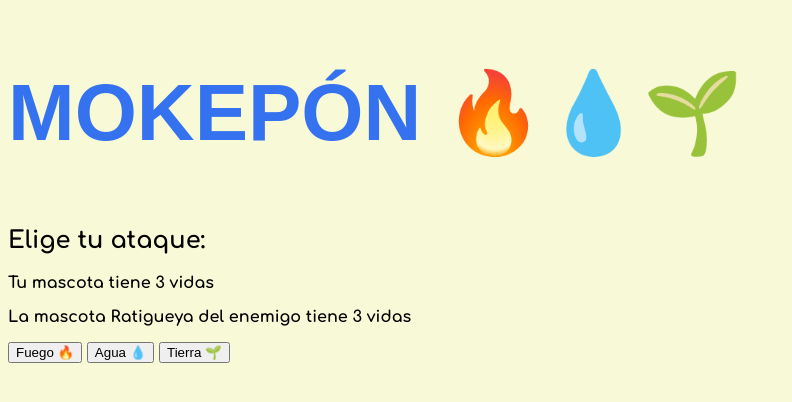
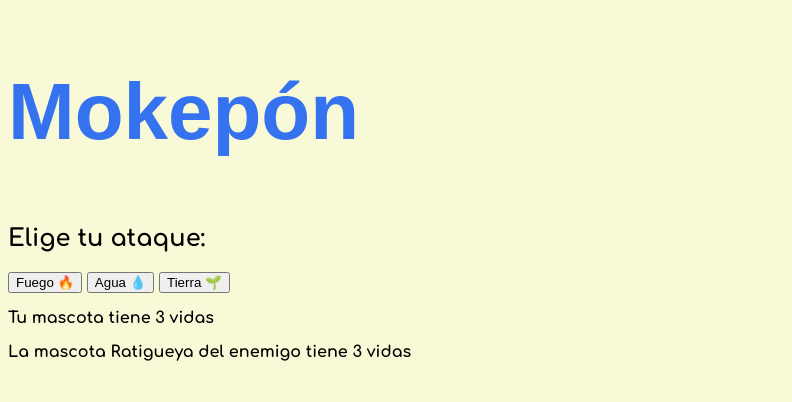
Before and after one commit to isra-osvaldo/mokepon, a plain HTML site: page mokepon.html in a window 1280 px wide. Both pictures are taken after a click on the button "Seleccionar". Shown: the whole page, without its empty margins (0-792 px from the left). Drawn offline with Linux system fonts and the light colour scheme; a web font is replaced by a local one.

Commit message:
Reestructurando HTML de segunda pantalla

```diff
--- a/mokepon.html
+++ b/mokepon.html
@@ -36,26 +36,34 @@
     </section>
 
     <section id="seleccionar-ataque">
-        <h1 class="titulo">MOKEPÓN 🔥💧🌱</h1>
+        <h1 class="titulo">Mokepón</h1>
+
         <h2>Elige tu ataque:</h2>
 
-        <p>Tu mascota <span id="mascota-jugador"></span> tiene <span id="vidas-jugador">3</span> vidas</p>
-        <p>La mascota <span id="mascota-enemigo"></span> del enemigo tiene <span id="vidas-enemigo">3</span> vidas</p>
-
-        <p>
+        <div>
             <button id="boton-fuego">Fuego 🔥</button>
             <button id="boton-agua">Agua 💧</button>
             <button id="boton-tierra">Tierra 🌱</button>
-        </p>
-    </section>
+        </div>
 
-    <section id="mensajes">
+        <div>
+            <section id="mensajes">
+
+            </section>
+
+            <section id="reiniciar">
+                <button id="boton-reiniciar" class="btn-reiniciar">Reiniciar</button>
+            </section>
+        </div>
+
+        <div>
+            <p>Tu mascota <span id="mascota-jugador"></span> tiene <span id="vidas-jugador">3</span> vidas</p>
+            <p>La mascota <span id="mascota-enemigo"></span> del enemigo tiene <span id="vidas-enemigo">3</span> vidas</p>
+        </div>
 
     </section>
 
-    <section id="reiniciar">
-        <button id="boton-reiniciar" class="btn-reiniciar">Reiniciar</button>
-    </section>
+
 
 </body>
 </html>
```
